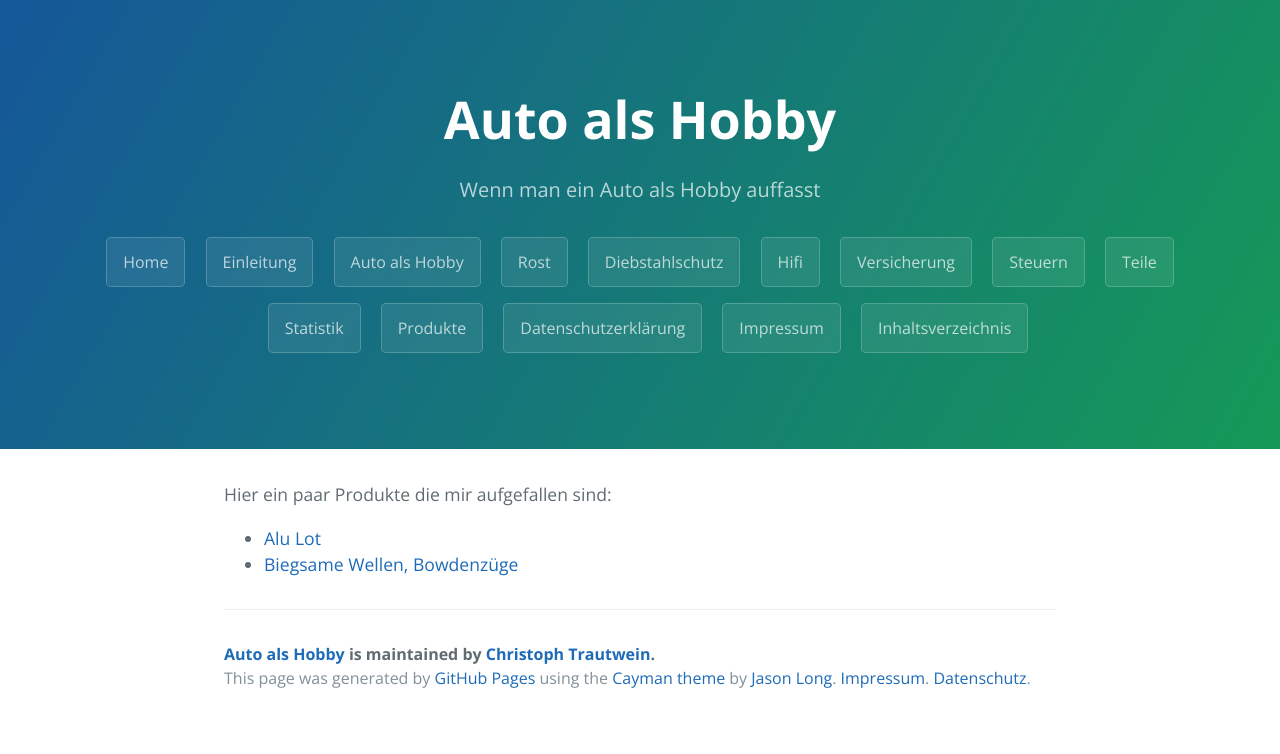
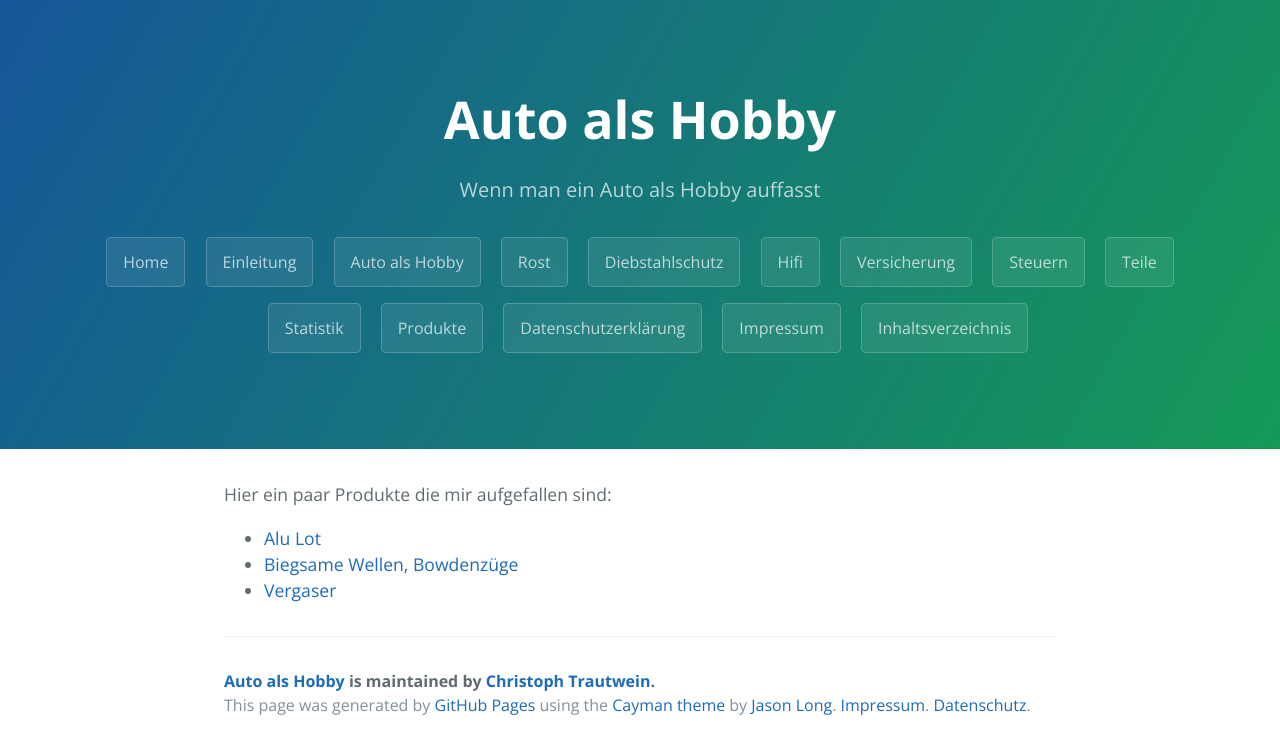
Before and after one commit to trautw/AutoAlsHobby, a Jekyll site: the page built from docs/_pages/11_produkte.md, in a window 1280 px wide. Shown: the top 754 px of the page. Built offline with Jekyll 4.4.1, drawn with Linux system fonts in a browser that asks for light colours.

Commit message:
Update 11_produkte.md

```diff
--- a/docs/_pages/11_produkte.md
+++ b/docs/_pages/11_produkte.md
@@ -8,3 +8,4 @@ Hier ein paar Produkte die mir aufgefallen sind:
 
 - [Alu Lot](https://www.tav3.de/)
 - [Biegsame Wellen, Bowdenzüge](https://www.taflexa.de/)
+- [Vergaser](http://www.vergaserbob.de/allgemein-de.html)
```
